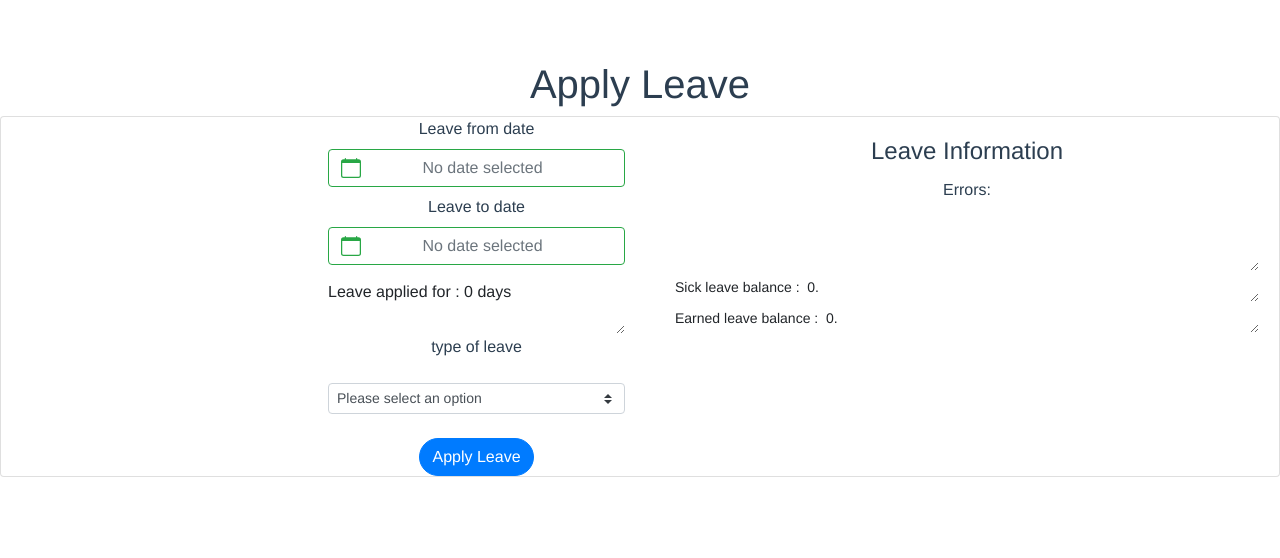
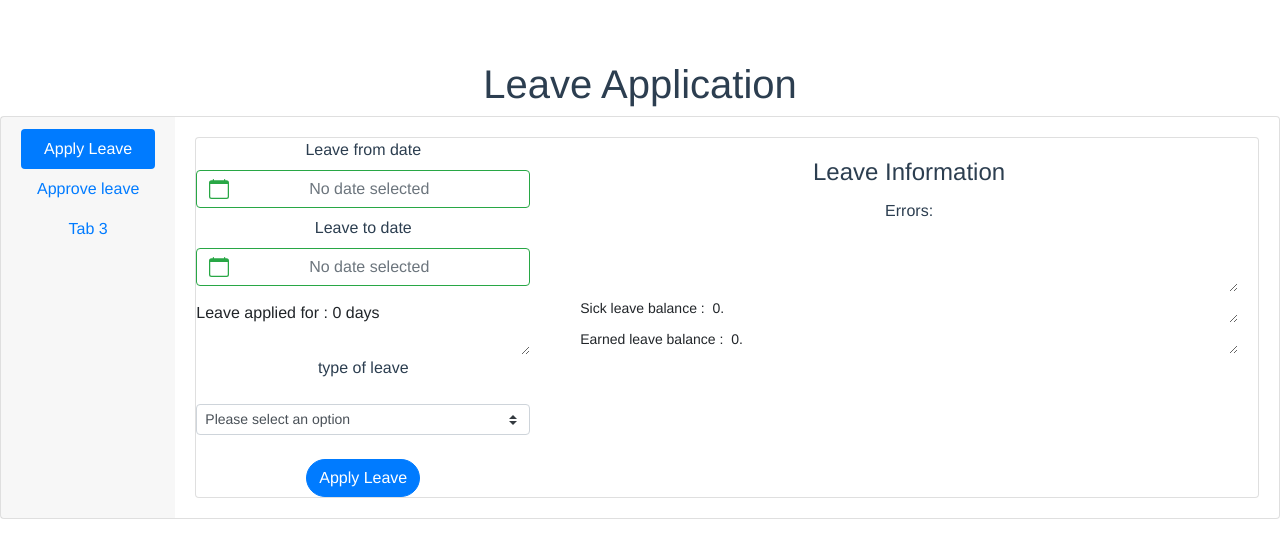
Before and after one commit to tanmaypatil/leave-application, a Vue app in the folder leave-app/: page / in a window 1280 px wide. Shown: the top 558 px of the page. Built offline with nearby package versions, Linux system fonts and the light colour scheme; no server answers.

Commit message:
Leave approval first check in.

```diff
--- a/leave-app/src/App.vue
+++ b/leave-app/src/App.vue
@@ -1,13 +1,20 @@
 <template>
   <div id="app">
-    <h1>Apply Leave</h1>
-    <leave-apply :key="componentKey"  v-on:ChangeView="this.forceRerender" ></leave-apply>
-       <b-modal id="bv-modal-example" hide-footer>
+    <h1>Leave Application </h1>
+     <b-card no-body>
+    <b-tabs pills card vertical>
+      <b-tab title="Apply Leave " active> <leave-apply :key="componentKey" v-on:ChangeView="this.forceRerender"></leave-apply></b-tab>
+      <b-tab title="Approve leave"><b-card-text>Tab contents 2</b-card-text></b-tab>
+      <b-tab title="Tab 3"><b-card-text>Tab contents 3</b-card-text></b-tab>
+    </b-tabs>
+  </b-card>
+
+    <b-modal id="bv-modal-example" hide-footer>
       <div class="d-block text-center">
-      <h3>Leave applied successfully</h3>
-    </div>
-    <b-button class="mt-3" block @click="$bvModal.hide('bv-modal-example')">Close Me</b-button>
-  </b-modal>
+        <h3>Leave applied successfully</h3>
+      </div>
+      <b-button class="mt-3" block @click="$bvModal.hide('bv-modal-example')">Close Me</b-button>
+    </b-modal>
   </div>
 </template>
 
--- a/leave-app/src/components/LeaveApply.vue
+++ b/leave-app/src/components/LeaveApply.vue
@@ -2,8 +2,8 @@
   <div id="leave-apply">
     <b-card no-body>
       <b-row>
-        <b-col></b-col>
-        <b-col>
+
+        <b-col cols="4">
           <label for="leave-frdatepicker">Leave from date</label>
           <b-form-datepicker
             id="leave-frdatepicker"
@@ -32,7 +32,7 @@
           ></b-form-select>
           <b-button v-on:click="apply" class="mt-4" pill variant="primary">Apply Leave</b-button>
         </b-col>
-        <b-col cols="6">
+        <b-col cols="8">
           <b-card-body title="Leave Information">
             <b-card-text>
               <label for="error-panel">Errors:</label>
@@ -306,6 +306,7 @@ export default {
                 result.data.insert_leave_app_leave_applications
                   .affected_rows === 1
               ) {
+
                   // update the leave balance
                   this.update_leave_balance();
 
```
